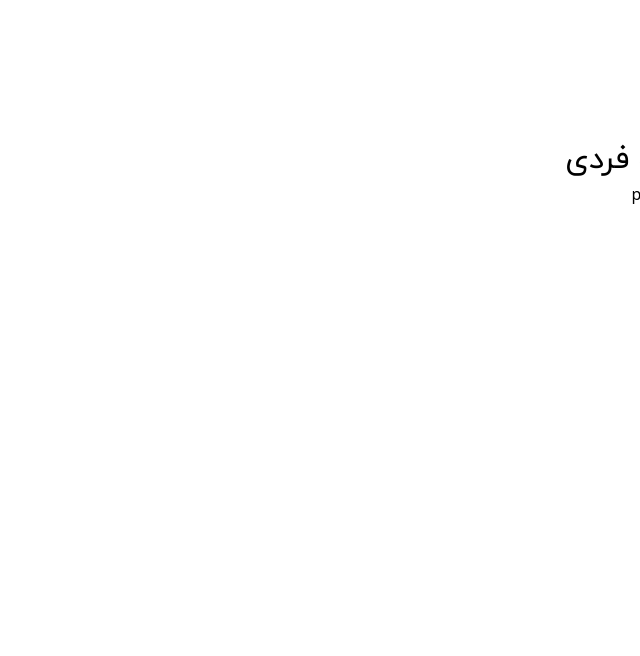
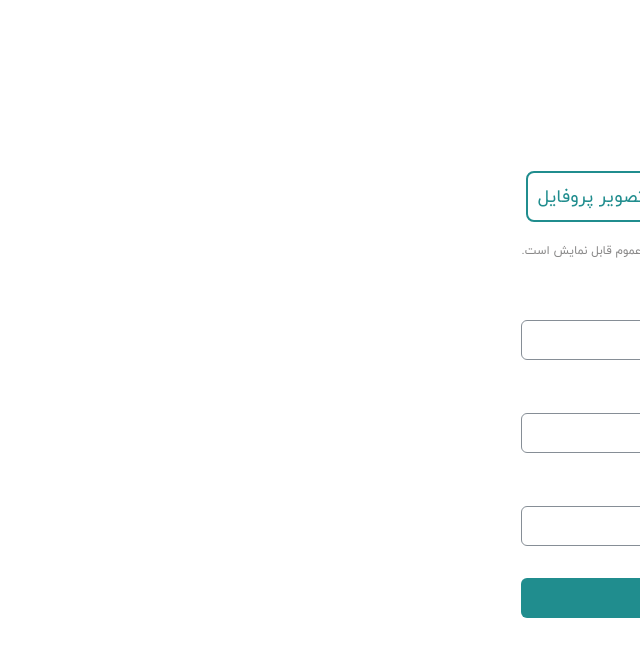
Before and after one commit to fall-Quera-front-end-bootcamp/Group-5, a React (Vite) app: page /profile in a window 1280 px wide. Shown: the top 656 px of the page, without its empty margins (640-1280 px from the left). Built offline with nearby package versions, Linux system fonts and the light colour scheme.

Commit message:
account form

```diff
--- a/src/components/Button/index.tsx
+++ b/src/components/Button/index.tsx
@@ -56,7 +56,7 @@ const MYButton: React.FC<MyButtonProps> = ({ myKey, label }) => {
       )}
       <button
         type="submit"
-        className="bg-brand-primary hover:bg-teal-primary text-white font-bold text-bold-s h-xl w-full rounded-[6px] mt-m"
+        className="bg-brand-primary hover:bg-teal-primary text-white font-bold text-bold-s h-xl w-full rounded-[6px] mt-l"
       >
         {label}
       </button>
--- a/src/components/Form/Input.tsx
+++ b/src/components/Form/Input.tsx
@@ -24,13 +24,13 @@ const InputField: React.FC<inputProps> = ({ label, type, register, error }) => (
         )}
       </div>
     ) : (
-      <div className="mt-l">
-        <label className="block text-gray-700 text-body-m font-body mb-xs">
+      <div className="mt-m">
+        <label className="block text-gray-700 text-body-s font-body mb-xs">
           {label}
         </label>
         <input
           type={type}
-          className={`border rounded-[6px] px-xs w-[592px] h-[40px] ${
+          className={`border rounded-[6px] px-xs w-full h-[40px] ${
             error ? "border-red-primary" : "border-gray-primary"
           }`}
           {...register}
--- a/src/components/index.ts
+++ b/src/components/index.ts
@@ -1 +1,3 @@
 export { default as Form } from "./Form";
+export { default as InputField } from "./Form/Input";
+export { default as MYButton } from "./Button";
--- a/src/pages/profile/index.tsx
+++ b/src/pages/profile/index.tsx
@@ -1,56 +1,113 @@
-import { useState } from "react";
+import React, { useState } from "react";
+import { useForm } from "react-hook-form";
+import { zodResolver } from "@hookform/resolvers/zod";
+import { z } from "zod";
 import { FaArrowRightLong } from "react-icons/fa6";
 import { BsPersonGear, BsPersonCheck } from "react-icons/bs";
 import { SlSettings } from "react-icons/sl";
+import { InputField, MYButton } from "../../components";
+
+interface SlideProps {
+  tab: string;
+  setTab: (tab: string) => void;
+}
+
+interface FormsType {
+  [key: string]: {
+    title: string;
+    label: string;
+    button: string;
+    schema: Record<string, any>;
+    fields: { key: string; type: string; label: string }[];
+  };
+}
+
+const forms: FormsType = {
+  personal: {
+    title: "اطلاعات فردی",
+    label: "ثبت تغییرات",
+    button: "personal",
+    schema: {
+      firstname: z
+        .string()
+        .min(3, { message: "نام باید حداقل 3 کاراکتر باشد." }),
+      lastname: z
+        .string()
+        .min(3, { message: "نام باید حداقل 3 کاراکتر باشد." }),
+
+      phoneNumber: z
+        .number()
+        .min(10, { message: "شماره تلفن باید حداقل 10 کاراکتر باشد." })
+        .max(12, { message: "شماره تلفن باید حداکثر 10 کاراکتر باشد." }),
+    },
+    fields: [
+      { key: "firstname", type: "text", label: "نام" },
+      { key: "lastname", type: "text", label: "نام خانوادگی" },
+      { key: "phoneNumber", type: "text", label: "شماره موبایل" },
+    ],
+  },
+};
 
 const Profile = () => {
   const [tab, setTab] = useState("personalInfo");
+  const { title, schema, fields, button, label } = forms["personal"];
+
+  const {
+    register,
+    handleSubmit,
+    formState: { errors },
+  } = useForm({
+    resolver:
+      button === "resetPassword"
+        ? zodResolver(
+            z
+              .object(schema)
+              .refine((data) => data.password === data.confirmPassword, {
+                path: ["confirmPassword"],
+                message: "پسورد و تکرار آن باید یکسان باشد.",
+              })
+          )
+        : zodResolver(z.object(schema)),
+  });
+
+  const onSubmit = (data: any) => {
+    console.log(data); // Handle form submission here
+  };
+
   return (
     <div className="h-screen flex">
-      {/* aside */}
-      <div className="flex justify-start flex-col  border-l-2 w-[340px] py-6  px-10">
-        <h2 className=" mb-[80px] font-heading text-heading-l bg-gradient-to-r from-[#118C80] to-[#4AB7D8] text-transparent bg-clip-text">
-          کوئرا تسک منیجر
-        </h2>
-        <button className="flex justify-between h-[36px] w-[90px] bg-brand-primary text-white py-[4px] px-[8px] mb-[40px] rounded-lg items-center">
-          <FaArrowRightLong /> <span className="font-body ">بازگشت</span>
-        </button>
-        <div>
-          <div
-            className={`cursor-pointer w-[266px] py-[8px] px-[10px] mb-[11px] rounded flex items-center gap-2  ${
-              tab === "personalInfo" && "bg-brand-secondary font-bold text-m"
-            }`}
-            onClick={() => setTab("personalInfo")}
-          >
-            <BsPersonGear size="22px" />
-            <span>اطلاعات فردی</span>
-          </div>
-          <div
-            className={`cursor-pointer w-[266px] py-[8px] px-[10px] mb-[11px] rounded flex items-center gap-2 ${
-              tab === "accountInfo" && "bg-brand-secondary font-bold text-m"
-            }`}
-            onClick={() => setTab("accountInfo")}
-          >
-            <BsPersonCheck size="22px" />
-            <span>اطلاعات حساب</span>
-          </div>
-          <div
-            className={`cursor-pointer w-[266px] py-[8px] px-[10px] mb-[11px] rounded flex items-center gap-2 ${
-              tab === "settings" && "bg-brand-secondary font-bold text-m"
-            }`}
-            onClick={() => setTab("settings")}
-          >
-            <SlSettings size="22px" />
-            <span>تنظیمات</span>
-          </div>
-        </div>
-      </div>
+      {/* slide */}
+      <Slide tab={tab} setTab={setTab} />
       {/* main */}
-      <div className="mt-[135px] mx-[60px]">
+      <div className="mt-[80px] mx-[60px] max-w-[354px]">
         {tab === "personalInfo" && (
           <>
-            <h3 className="font-body text-[31px]">اطلاعات فردی</h3>
-            <div>personal Form</div>
+            <h3 className="font-body text-[31px] mb-[40px]">{title}</h3>
+            <form onSubmit={handleSubmit(onSubmit)}>
+              <div className="flex">
+                <div className="rounded-full bg-yellow-secondary text-yellow-primary w-[100px] h-[100px] flex items-center justify-center font-bold text-[20px] ml-5">
+                  NM
+                </div>
+                <div>
+                  <button className="border-solid border-2 border-brand-primary rounded-lg p-[10px] mb-5 mt-1 bg-white font-body text-[18px] text-brand-primary">
+                    ویرایش تصویر پروفایل
+                  </button>
+                  <p className="font-body text-[#8A8989] text-[12px]">
+                    این تصویر برای عموم قابل نمایش است.
+                  </p>
+                </div>
+              </div>
+              {fields.map(({ key, type, label }) => (
+                <InputField
+                  key={key}
+                  label={label}
+                  type={type}
+                  register={register(key)}
+                  error={errors[key]}
+                />
+              ))}
+              <MYButton myKey={button} label={label} />
+            </form>
           </>
         )}
         {tab === "accountInfo" && (
@@ -70,4 +127,44 @@ const Profile = () => {
   );
 };
 
+const Slide: React.FC<SlideProps> = ({ tab, setTab }) => (
+  <div className="flex justify-start flex-col  border-l-2 w-[340px] py-6  px-10">
+    <h2 className=" mb-[60px] font-heading text-heading-l bg-gradient-to-r from-[#118C80] to-[#4AB7D8] text-transparent bg-clip-text">
+      کوئرا تسک منیجر
+    </h2>
+    <button className="flex justify-between h-[36px] w-[90px] bg-brand-primary text-white py-[4px] px-[8px] mb-[40px] rounded-lg items-center">
+      <FaArrowRightLong /> <span className="font-body ">بازگشت</span>
+    </button>
+    <div>
+      <div
+        className={`cursor-pointer w-[266px] py-[8px] px-[10px] mb-[20px] rounded flex items-center gap-2 text-[18px] ${
+          tab === "personalInfo" ? "bg-brand-secondary font-bold " : "font-body"
+        }`}
+        onClick={() => setTab("personalInfo")}
+      >
+        <BsPersonGear size="22px" />
+        <span>اطلاعات فردی</span>
+      </div>
+      <div
+        className={`cursor-pointer w-[266px] py-[8px] px-[10px] mb-[20px] rounded flex items-center gap-2 text-[18px] ${
+          tab === "accountInfo" ? "bg-brand-secondary font-bold " : "font-body"
+        }`}
+        onClick={() => setTab("accountInfo")}
+      >
+        <BsPersonCheck size="22px" />
+        <span>اطلاعات حساب</span>
+      </div>
+      <div
+        className={`cursor-pointer w-[266px] py-[8px] px-[10px] mb-[20px] rounded flex items-center gap-2 text-[18px] ${
+          tab === "settings" ? "bg-brand-secondary font-bold " : "font-body"
+        }`}
+        onClick={() => setTab("settings")}
+      >
+        <SlSettings size="22px" />
+        <span>تنظیمات</span>
+      </div>
+    </div>
+  </div>
+);
+
 export default Profile;
```
